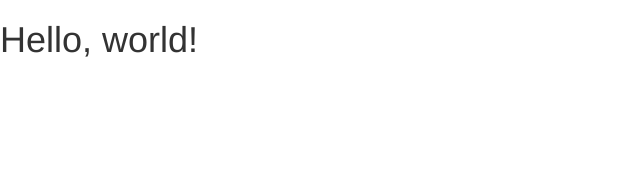
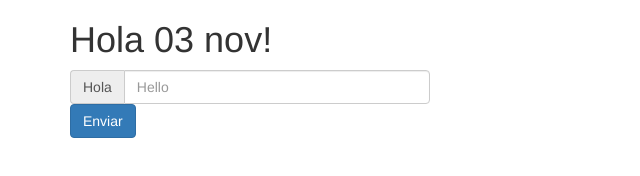
Before and after one commit to serrgeli/bootstrap_geli, a plain HTML site: page index.html in a window 1280 px wide. Shown: the whole page, without its empty margins (0-640 px from the left). Drawn offline with nearby package versions, Linux system fonts and the light colour scheme.

Commit message:
add:botones

```diff
--- /dev/null
+++ b/css/main.css
@@ -0,0 +1 @@
+main.css
--- a/index.html
+++ b/index.html
@@ -19,7 +19,27 @@
     <![endif]-->
   </head>
   <body>
-    <h1>Hello, world!</h1>
+    <div class="container">
+    <div class="row">
+    <div class=" col-md-4">
+
+  <h1>Hola 03 nov!</h1>
+
+  <div class="input-group">
+  <span class="input-group-addon" id="basic-addon1">Hola</span>
+  <input type="text" class="form-control" placeholder="Hello" aria-describedby="basic-addon1">
+  </div>
+
+  <button type="button" class="btn btn-primary">Enviar</button>
+
+
+
+  </div>
+    </div>
+      </div>
+
+
+
 
     <!-- jQuery (necessary for Bootstrap's JavaScript plugins) -->
     <script src="https://ajax.googleapis.com/ajax/libs/jquery/1.12.4/jquery.min.js"></script>
--- /dev/null
+++ b/js/main.js
@@ -0,0 +1 @@
+main.js
```
